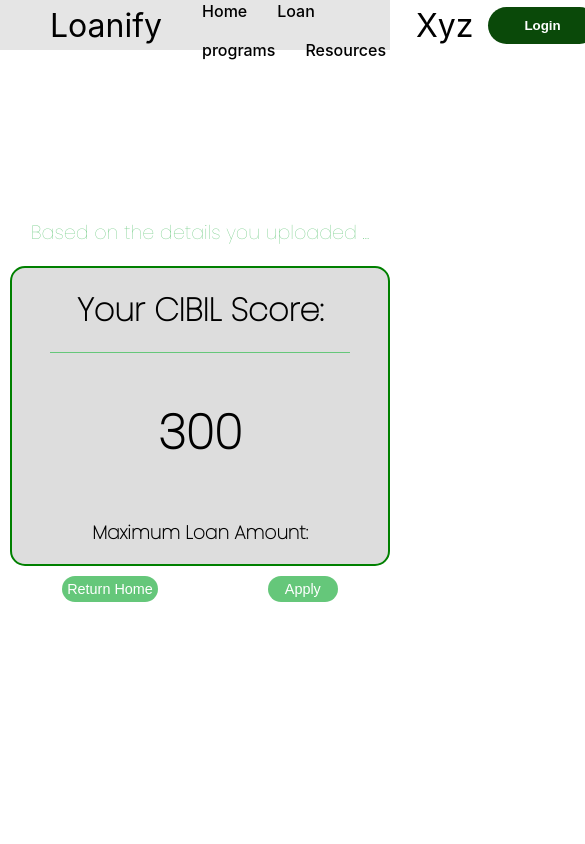
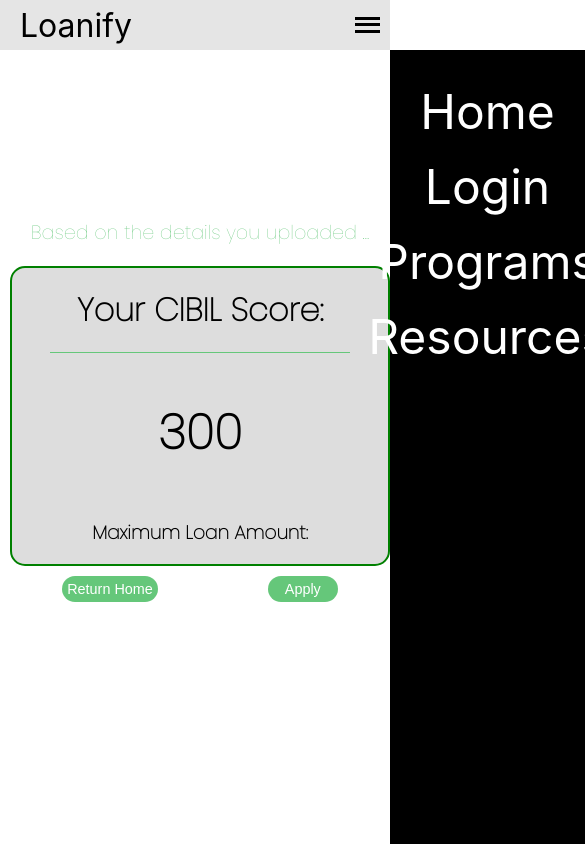
Before and after one commit to Loanify-flipr/main-project, a Next.js app: page /cibil in a window 390 px wide. Shown: the top 844 px of the page, 585 px wide, since content can reach past the window. Built offline with nearby package versions, Linux system fonts and the light colour scheme.

Commit message:
Add files via upload

```diff
--- a/styles/Navbar.module.css
+++ b/styles/Navbar.module.css
@@ -1,4 +1,5 @@
 .container{
+    position: relative;
     height: 50px;
     background-color: #E5E5E5;
     color: black ;
@@ -36,3 +37,61 @@
     padding: 11px;
     margin: 14px;
 }
+.hamburger{
+    display: none;
+}
+.menu{
+    display: none;
+    position: fixed;
+    width: 50vw;
+    height: calc(100vh);
+    background-color: black;
+    top:50px;
+    margin: 0;
+    padding: 0;
+    /* font-weight: bold; */
+    list-style: none;
+    color: white;
+    z-index: 999;
+    transition: all 0.5s ease;
+}
+
+@media screen  and (max-width:790px) {
+    .container{
+        padding: 0 0 0 20px;
+    }
+    .list{
+        display: none;
+    }
+    .loginblock{
+        display: none;
+    }
+    .hamburger{
+        position: absolute;
+        right: 10px;
+        display: flex;
+        flex-direction: column;
+        justify-content: space-around;
+        height: 20px;
+        width: 25px;
+        cursor: pointer;
+        margin-right: 0;
+    }
+    .line{
+        width: 100%;
+        height: 3px;
+        background-color: black;
+    }
+    .menu{
+    display: flex;
+    flex-direction: column;
+    /* justify-content: space-around; */
+    align-items: center;
+    gap: 1rem;
+    font-size: 3rem;
+    padding-top: 2rem;
+    }
+    .menuItem:hover{
+        color: green;
+    }
+}
```
